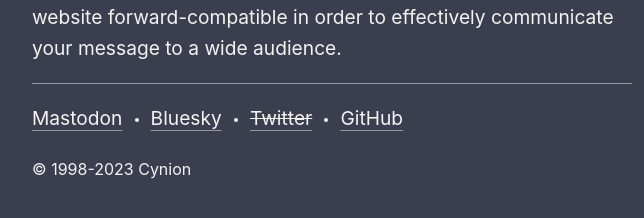
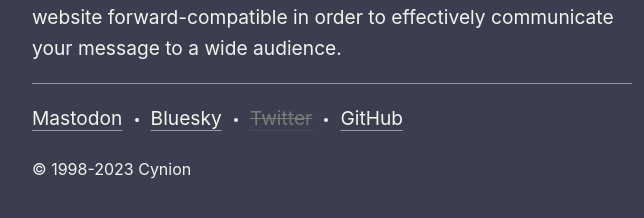
Before and after one commit to cynion/cynion.github.io, a Jekyll site: the page index.html, which Jekyll copies as it is, in a window 1280 px wide. Shown: the part 482-700 px from the top of the page, without its empty margins (308-952 px from the left). Built offline with Jekyll 4.4.1, drawn with Linux system fonts in a browser that asks for light colours.

Commit message:
Update index.html

```diff
--- a/index.html
+++ b/index.html
@@ -81,6 +81,9 @@
     height: 1px;
     background: #999;
   }
+  s {
+    filter: brightness(50%);
+  }
 </style>
 </head>
 <body>
```
